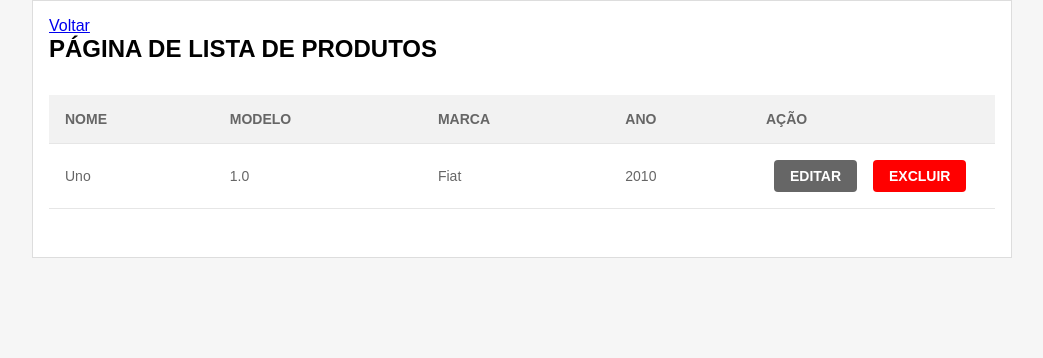
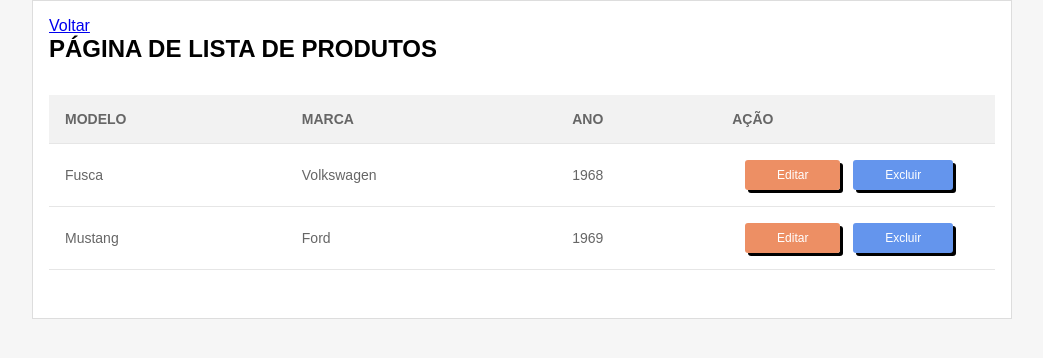
Before and after one commit to mikansc/labcar-frontend, a React (Vite) app: page /lista-produtos in a window 1280 px wide. Shown: the top 358 px of the page, without its empty margins (118-1161 px from the left). Built offline with nearby package versions, Linux system fonts and the light colour scheme; data requests are answered from the project's data file.

Commit message:
pina de listagem de produto

```diff
--- a/src/paginas/ListaProdutos/index.jsx
+++ b/src/paginas/ListaProdutos/index.jsx
@@ -1,9 +1,38 @@
 import { Link } from "react-router-dom";
 import Conteiner from "../../componentes/Conteiner";
 
+import { useEffect, useState } from "react";
+import Botao from "../../componentes/Botao";
 import "./listaProdutos.css";
 
 const ListaProdutos = () => {
+  // este estado vai armazenar a lista de produtos
+  const [carros, setCarros] = useState([]);
+
+  const buscarProdutos = () => {
+    // esta função vai buscar a lista de produtos no back end.
+    fetch("http://localhost:3000/carros")
+      .then((response) => response.json())
+      .then((dados) => setCarros(dados));
+  };
+
+  const apagarProduto = (id) => {
+    // primeiro, confirmamos se o usuário realmente quer apagar o produto
+    if (window.confirm("Deseja mesmo apagar este produto?")) {
+      // se ele quiser, apagamos o produto chamando o back end
+      fetch(`http://localhost:3000/carros/${id}`, {
+        method: "DELETE",
+      }).then(() => {
+        // depois de apagar o produto, atualizamos a lista de produtos
+        buscarProdutos();
+      });
+    }
+  };
+
+  useEffect(() => {
+    buscarProdutos(); // aqui chamamos a função buscarProdutos
+  }, []);
+
   return (
     <>
       <Conteiner>
@@ -13,7 +42,6 @@ const ListaProdutos = () => {
           <table className="ListaProdutos__tabela">
             <thead className="ListaProdutos__tabela-head">
               <tr className="ListaProdutos__tabela-row">
-                <th className="ListaProdutos__tabela-head-cell">Nome</th>
                 <th className="ListaProdutos__tabela-head-cell">Modelo</th>
                 <th className="ListaProdutos__tabela-head-cell">Marca</th>
                 <th className="ListaProdutos__tabela-head-cell">Ano</th>
@@ -21,20 +49,26 @@ const ListaProdutos = () => {
               </tr>
             </thead>
             <tbody className="ListaProdutos__tabela-body">
-              <tr className="ListaProdutos__tabela-row">
-                <td className="ListaProdutos__tabela-cell">Uno</td>
-                <td className="ListaProdutos__tabela-cell">1.0</td>
-                <td className="ListaProdutos__tabela-cell">Fiat</td>
-                <td className="ListaProdutos__tabela-cell">2010</td>
-                <td className="ListaProdutos__tabela-cell">
-                  <Link className="ListaProdutos__botao-editar" to="editar/1">
-                    Editar
-                  </Link>
-                  <button className="ListaProdutos__botao-excluir">
-                    Excluir
-                  </button>
-                </td>
-              </tr>
+              {carros.map((carro) => (
+                <tr key={carro.id} className="ListaProdutos__tabela-row">
+                  <td className="ListaProdutos__tabela-cell">{carro.modelo}</td>
+                  <td className="ListaProdutos__tabela-cell">{carro.marca}</td>
+                  <td className="ListaProdutos__tabela-cell">{carro.ano}</td>
+                  <td className="ListaProdutos__tabela-cell">
+                    <Link
+                      className="ListaProdutos__botao-editar"
+                      to={`editar/${carro.id}`}
+                    >
+                      Editar
+                    </Link>
+                    <Botao
+                      aoClicar={() => apagarProduto(carro.id)}
+                      className="ListaProdutos__botao-excluir"
+                      titulo="Excluir"
+                    />
+                  </td>
+                </tr>
+              ))}
             </tbody>
           </table>
         </div>
--- a/src/paginas/ListaProdutos/listaProdutos.css
+++ b/src/paginas/ListaProdutos/listaProdutos.css
@@ -50,18 +50,16 @@
 }
 
 .ListaProdutos__botao-editar {
-  display: inline-block;
-  padding: 8px 16px;
-  font-size: 0.875rem;
-  font-weight: 700;
-  text-transform: uppercase;
-  color: #fff;
-  background-color: #666;
-  border: 0;
-  border-radius: 4px;
+  background-color: rgb(237, 143, 100);
+  border: none;
+  border-radius: 3px;
+  padding: 0.5rem 2rem;
+  font-size: 0.75rem;
+  font-family: Arial, Helvetica, sans-serif;
+  color: white;
   cursor: pointer;
-  margin: 0 8px;
-  transition: all 0.2s ease-in-out;
+  box-shadow: 3px 3px rgb(0, 0, 0);
+  margin: 0 0.8rem;
 }
 
 a.ListaProdutos__botao-editar {
@@ -70,24 +68,5 @@ a.ListaProdutos__botao-editar {
 }
 
 .ListaProdutos__botao-editar:hover {
-  background-color: #333;
+  background-color: rgb(255, 165, 0);
 }
-
-.ListaProdutos__botao-excluir {
-  display: inline-block;
-  padding: 8px 16px;
-  font-size: 0.875rem;
-  font-weight: 700;
-  text-transform: uppercase;
-  color: #fff;
-  background-color: #ff0000;
-  border: 0;
-  border-radius: 4px;
-  cursor: pointer;
-  margin: 0 8px;
-  transition: all 0.2s ease-in-out;
-}
-
-.ListaProdutos__botao-excluir:hover {
-  background-color: #cc0000;
-}
```
